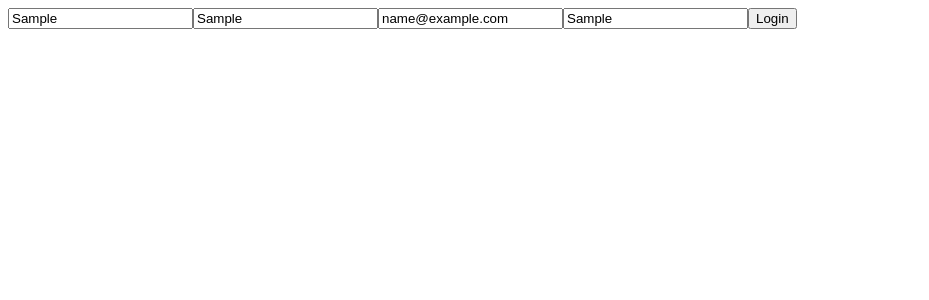
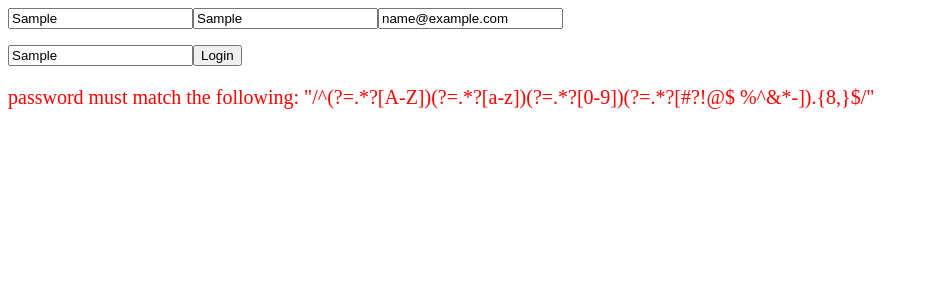
Before and after one commit to LarysaLemeshuk/cra-first-project, a React (Create React App) app: page / in a window 1280 px wide. Both pictures are taken after typing "Sample", "Sample", "name@example.com", "Sample" into the empty fields and a click on the button "Login". Shown: the top 300 px of the page, without its empty margins (0-929 px from the left). Built offline with nearby package versions, Linux system fonts and the light colour scheme.

Commit message:
Yup validation

```diff
--- a/src/Components/LoginForm/LoginForm.js
+++ b/src/Components/LoginForm/LoginForm.js
@@ -1,6 +1,5 @@
 import React, { Component } from 'react';
-import { redirect } from 'react-router-dom';
-import * as yup from 'yup';
+import { SIGN_UP_SCHEMA } from '../../schemas';
 
 const initialState = {
   firsName: '',
@@ -9,22 +8,13 @@ const initialState = {
   password: '',
 };
 
-const SIGN_UP_SCHEMA = yup.object({
-  firstName: yup.string().required().min(1).max(50),
-  lastName: yup.string().required().min(1).max(50),
-  email: yup.string().required().email(),
-  password: yup
-    .string()
-    .required()
-    .matches(/^(?=.*?[A-Z])(?=.*?[a-z])(?=.*?[0-9])(?=.*?[#?!@$ %^&*-]).{8,}$/),
-});
-
 class SignUpForm extends Component {
   constructor(props) {
     super(props);
 
     this.state = {
       ...initialState,
+      isError: null,
     };
   }
 
@@ -36,11 +26,22 @@ class SignUpForm extends Component {
 
   submitHandler = (event) => {
     event.preventDefault();
-    console.log(SIGN_UP_SCHEMA.isValidSync(this.state));// потенційно, тут можна робити запит на сервер
+
+    try {
+      const userObject = SIGN_UP_SCHEMA.validateSync(this.state);
+
+      this.setState({
+        isError: null,
+      });
+    } catch (err) {
+      this.setState({
+        isError: err,
+      });
+    }
   };
 
   render() {
-    const { email, password, firstName, lastName } = this.state;
+    const { email, password, firstName, lastName, isError } = this.state;
     return (
       <form onSubmit={this.submitHandler}>
         <input
@@ -64,6 +65,7 @@ class SignUpForm extends Component {
           name="email"
           onChange={this.changeHandler}
         />
+        <p></p>
         <input
           type="text"
           value={password}
@@ -72,6 +74,10 @@ class SignUpForm extends Component {
           onChange={this.changeHandler}
         />
         <button>Login</button>
+
+        {isError && (
+          <p style={{ color: 'red', fontSize: '20px' }}>{isError.message}</p>
+        )}
       </form>
     );
   }
--- /dev/null
+++ b/src/schemas/index.js
@@ -0,0 +1,11 @@
+import * as yup from 'yup';
+
+export const SIGN_UP_SCHEMA = yup.object({
+  firstName: yup.string().required().min(1).max(50),
+  lastName: yup.string().required().min(1).max(50),
+  email: yup.string().required().email(),
+  password: yup
+    .string()
+    .required()
+    .matches(/^(?=.*?[A-Z])(?=.*?[a-z])(?=.*?[0-9])(?=.*?[#?!@$ %^&*-]).{8,}$/),
+});
```
